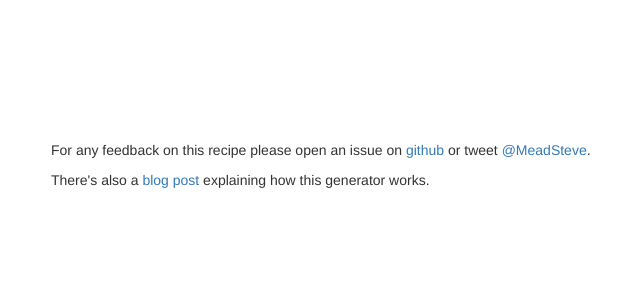
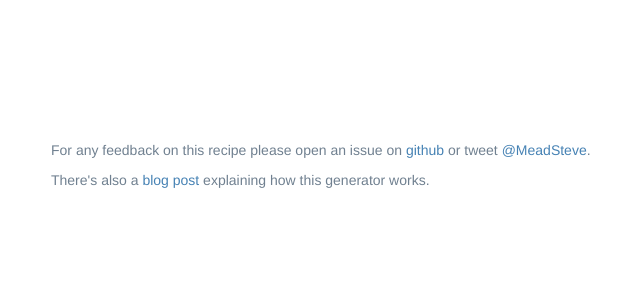
Before and after one commit to meadsteve/british_food_generator, a FastAPI app: template templates/british_food.html in a window 1280 px wide. Shown: the top 300 px of the page, without its empty margins (24-664 px from the left). Run offline with FastAPI, Linux system fonts and the light colour scheme; the template is opened without the code that fills it, so the values that code supplies are empty; some libraries are stand-ins or nearby versions.

Commit message:
style the footer a little bit more lightly

```diff
--- a/templates/british_food.html
+++ b/templates/british_food.html
@@ -22,6 +22,12 @@
             }
             .container h1 {
                 margin-top: 0;
+            }
+            footer p {
+                color: slategrey;
+            }
+            footer a {
+                color: steelblue;
             }
         </style>
 
@@ -62,7 +68,6 @@
                     <a href=" https://blog.meadsteve.dev/programming/2020/02/27/british-food-generator/">blog post</a>
                     explaining how this generator works.
                 </p>
-
             </footer>
         </div>
     </body>
```
